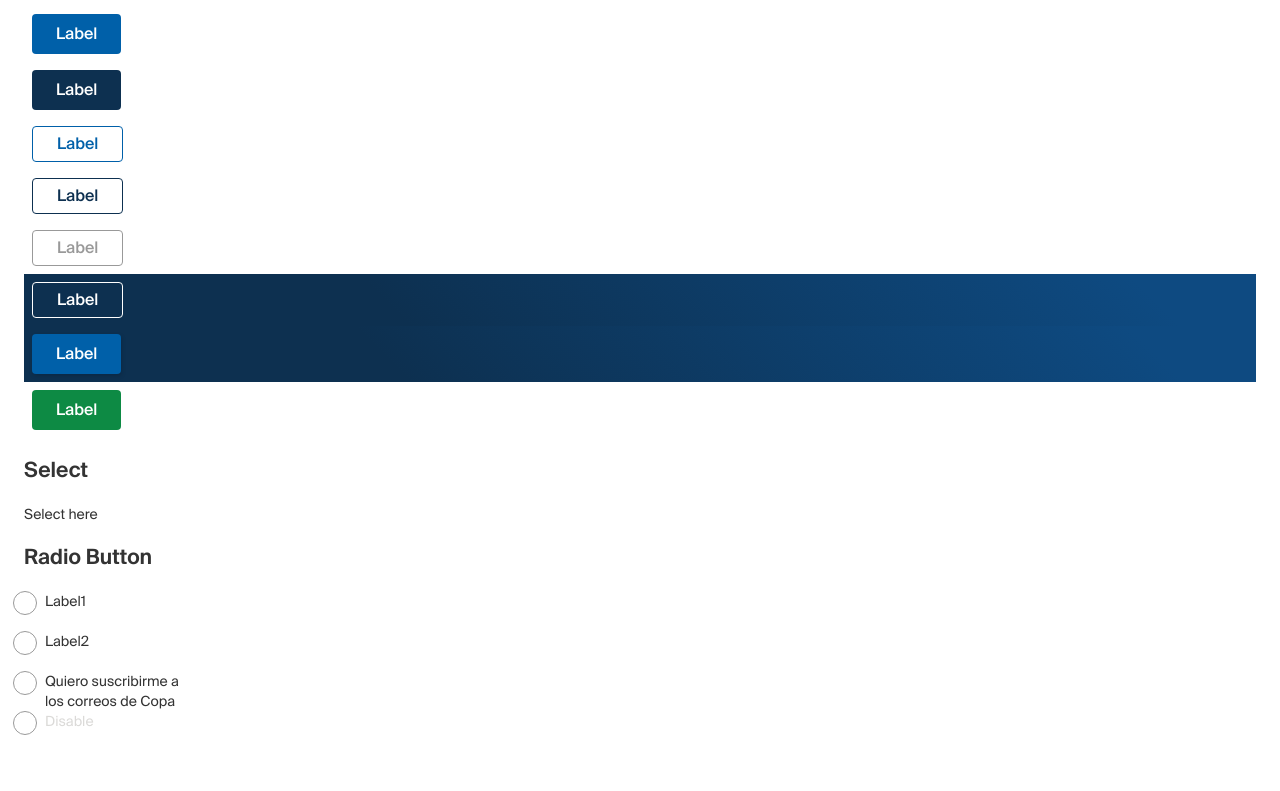
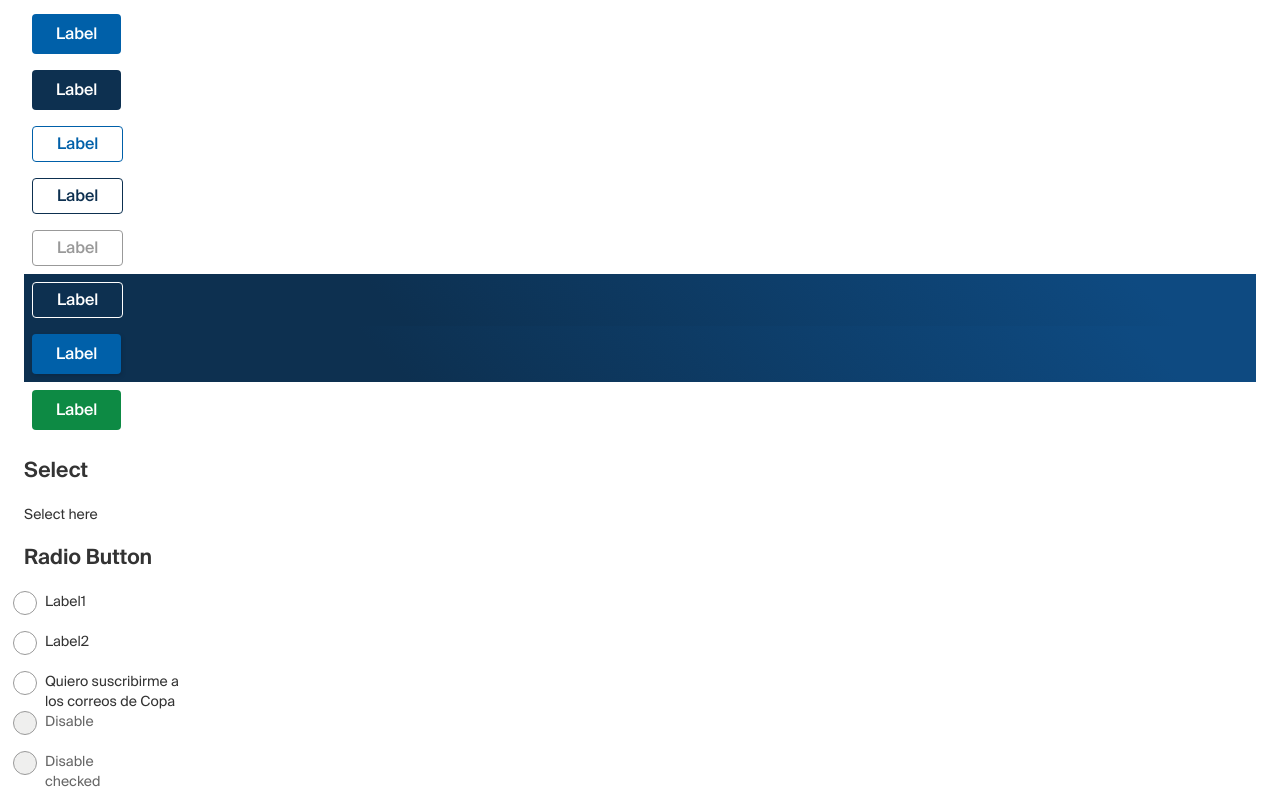
Before and after one commit to santiago86/testcomponents, a React (Create React App) app: page / in a window 1280 px wide. Shown: the part 1041-1832 px from the top of the page. Before the commit the page ends 1792 px from the top, so only its background shows below. Built offline with nearby package versions, Linux system fonts and the light colour scheme.

Commit message:
Se agrega el componente radiobutton

```diff
--- a/src/components/RadioButton/Form.js
+++ b/src/components/RadioButton/Form.js
@@ -26,12 +26,18 @@ const RADIO_BUTTONS = [
     label: "Disable",
     disabled: true,
   },
+  {
+    id: "radioButton5",
+    value: "Cinco",
+    label: "Disable checked",
+    disabled: true,
+  },
 ]
 
 function Form() {
   return (
     <RadioGroup
-      defaultValue="female"
+      defaultValue="radioButton5"
       aria-label="gender"
       name="customized-radios"
     >
@@ -41,6 +47,7 @@ function Form() {
             value={element.value}
             label={element.label}
             disabled={element.disabled || false}
+            defaultChecked={element.defaultChecked || false}
           />
         )
       })}
--- a/src/components/radioButtonCO.js
+++ b/src/components/radioButtonCO.js
@@ -15,6 +15,12 @@ const useStyles = makeStyles({
       borderColor: palette.primary.main,
       backgroundColor: palette.selection,
     },
+    "& .MuiRadio-colorSecondary.Mui-disabled": {
+      backgroundColor: theme.palette.grey[100],
+    },
+    "& .Mui-disabled": {
+      color: theme.palette.grey[600],
+    },
   },
   label: {
     display: "flex",
@@ -25,10 +31,6 @@ const useStyles = makeStyles({
       lineHeight: "1.25rem",
       width: (label) => label,
     },
-    "input:disabled ~ &": {
-      borderColor: palette.grey[300],
-      backgroundColor: palette.grey[100],
-    },
   },
   root: {
     "&:hover": {
@@ -37,9 +39,6 @@ const useStyles = makeStyles({
     "&:active": {
       backgroundColor: theme.palette.grey[900],
       backgroundImage: "radial-gradient(#fff,#fff 28%,transparent 32%)",
-    },
-    "&:disabled": {
-      borderColor: "red",
     },
     width: 24,
     height: 24,
@@ -53,6 +52,13 @@ const useStyles = makeStyles({
     backgroundColor: palette.primary.main,
     backgroundImage: "radial-gradient(#fff,#fff 28%,transparent 32%)",
     "&:before": {
+      display: "block",
+      width: 24,
+      height: 24,
+      backgroundImage: "radial-gradient(#fff,#fff 28%,transparent 32%)",
+      content: '""',
+    },
+    "input:disabled ~ &": {
       display: "block",
       width: 24,
       height: 24,
```
